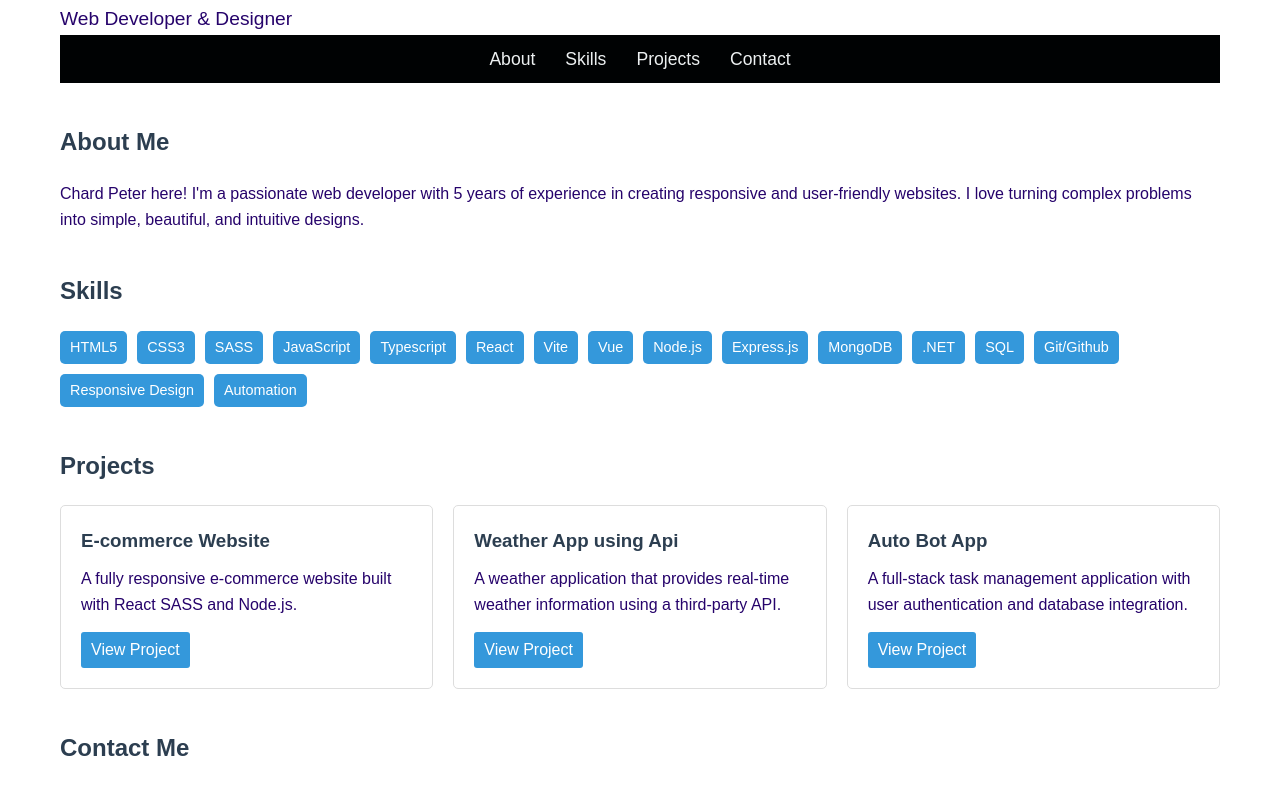
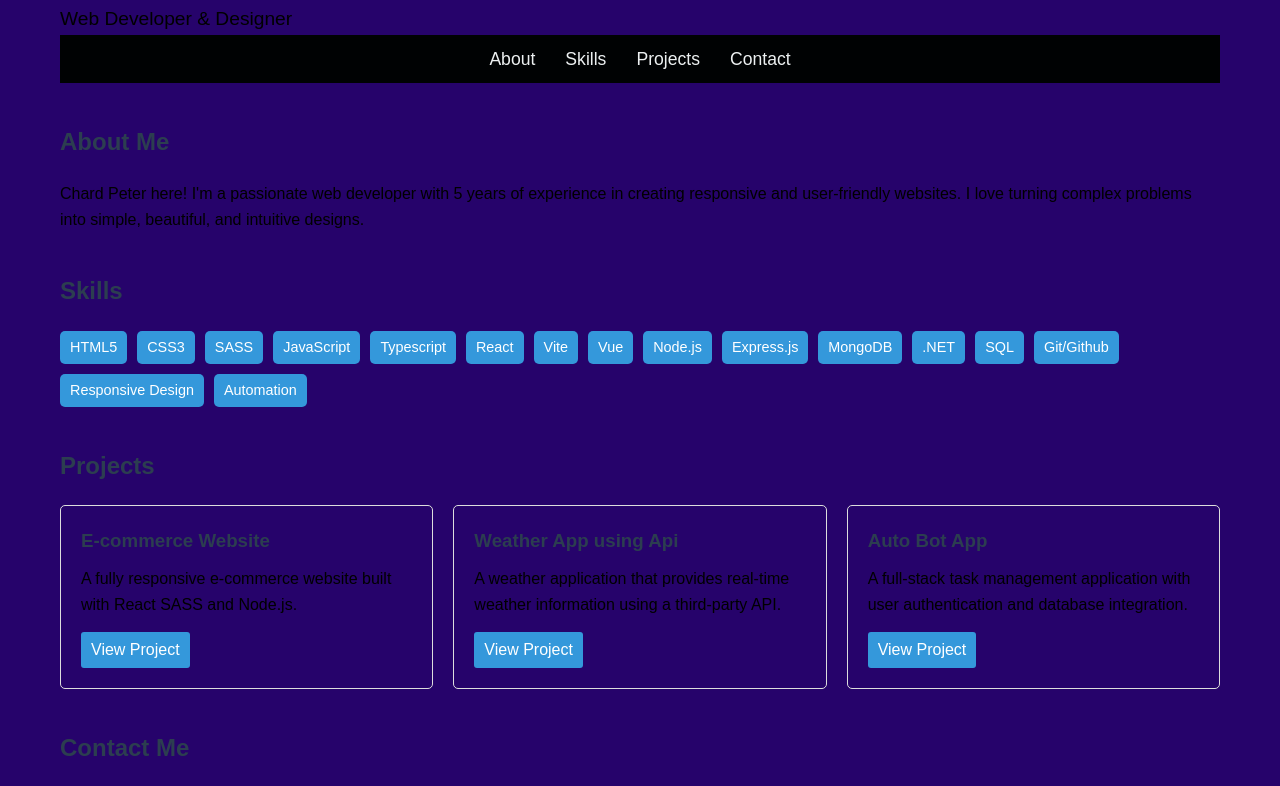
Before and after one commit to ChardPeterz/PersonalPortfolioWebpage, a plain HTML site: page index.html in a window 1280 px wide. Shown: the part 90-876 px from the top of the page. Drawn offline with Linux system fonts and the light colour scheme.

Commit message:
Changed background color

```diff
--- a/style.css
+++ b/style.css
@@ -7,7 +7,7 @@
 body {
     font-family: Arial, sans-serif;
     line-height: 1.6;
-    color: #26036b;
+    background-color: #26036b;
     max-width: 1200px;
     margin: 0 auto;
     padding: 20px;
```
